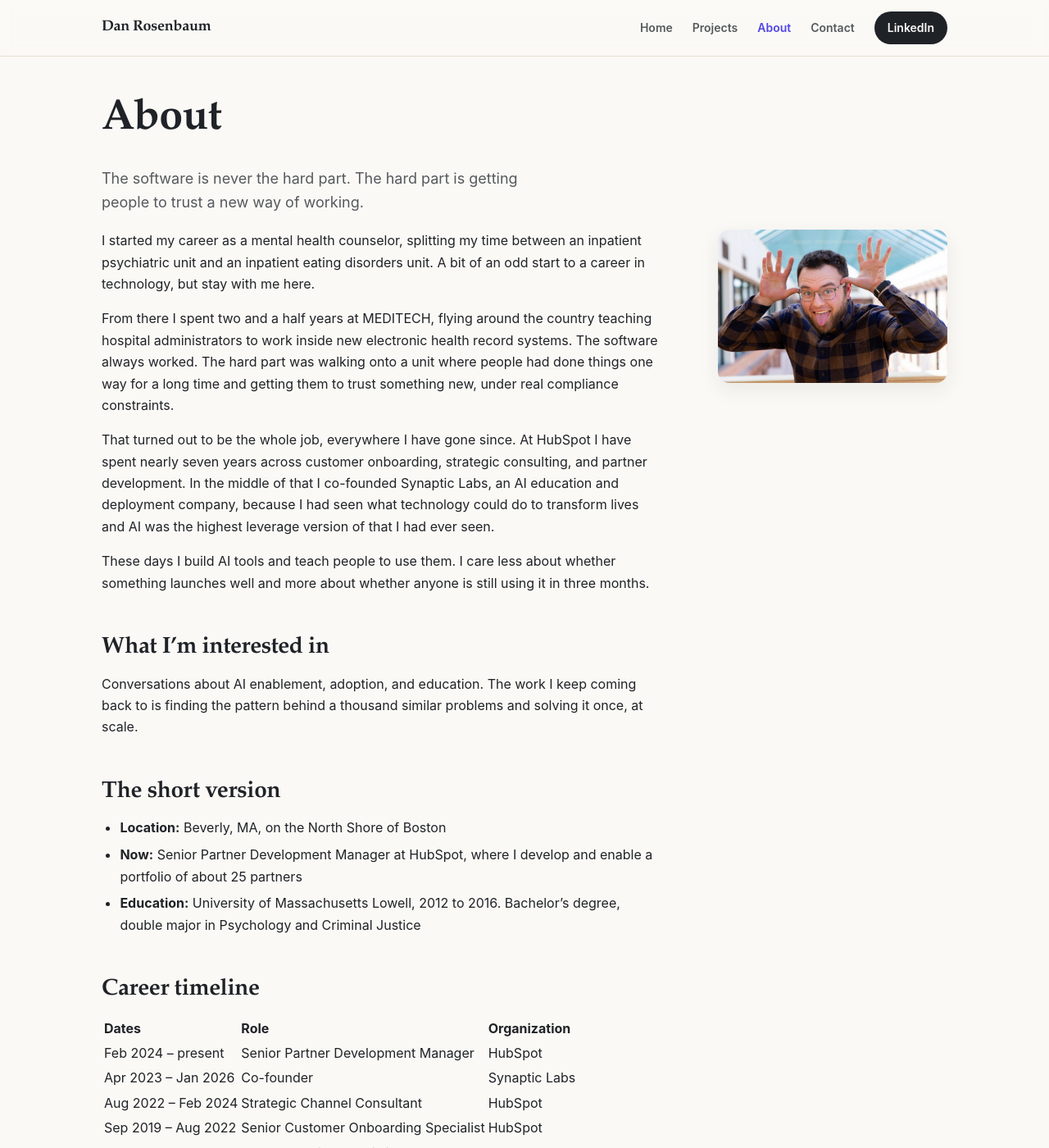
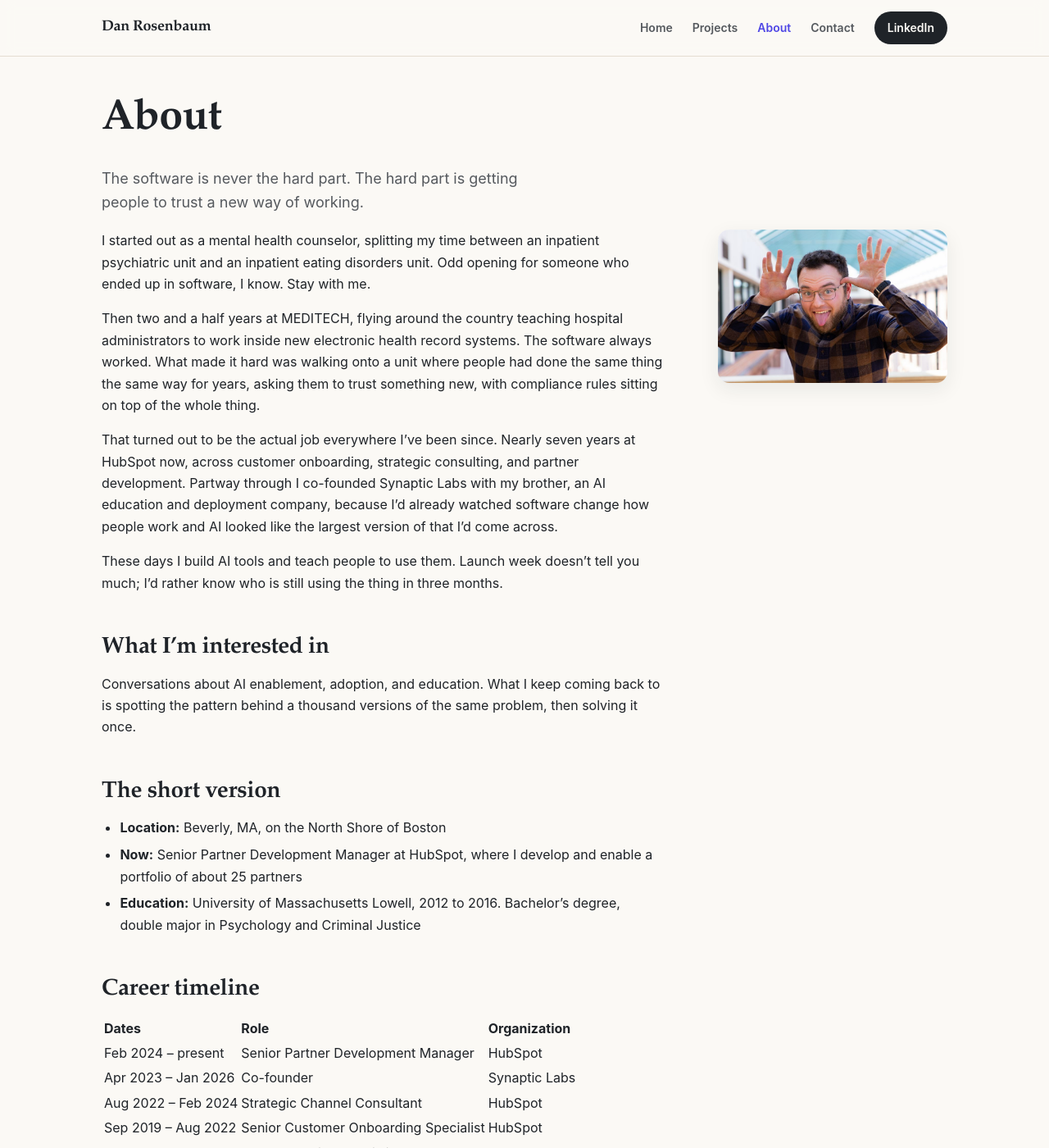
Before and after one commit to drosenbaum1794/portfolio, a Jekyll site: the page built from about.md, in a window 1280 px wide and 1400 px high. Shown: the whole window at 82% size. Built offline with Jekyll 4.4.1, drawn with Linux system fonts in a browser that asks for light colours; some of the changed text lies outside the part shown.

Commit message:
Rewrite the site-level copy in a plainer voice
The pages shared two habits that read as machine-written. Almost every
sentence grouped things in threes (enablement/education/tools,
was/happened/took, hospitals/HubSpot/AI), and nothing used a contraction,
which nobody does when describing their own career out loud.

Rewrote index, about, contact, the projects subtitle, and the config
tagline and description: contractions throughout, sentence lengths that
actually vary, and the rhetorical triples broken except where three items
are genuinely three items, such as the HubSpot roles.

Every fact is unchanged. Dates, the nine years, the seven years at
HubSpot, the timeline table, the degree, and the location all carry over
exactly. Nothing was invented to make a sentence land better.

Kept the "Counselor turned implementer turned builder" headline as-is. It
is a triple, but it is an accurate three-step career and it sounds like
something a person would say.

Also swapped an em dash for a period in a _config.yml comment, matching
the voice rules already in the README.

Co-Authored-By: Claude Opus 5 <noreply@anthropic.com>

```diff
--- a/_config.yml
+++ b/_config.yml
@@ -4,10 +4,10 @@
 # ------------------------------------------------------------------
 
 title: "Dan Rosenbaum"
-tagline: "AI enablement, education, and tools that get used"
+tagline: "AI tools people still use in month three"
 description: >-
-  I build AI tools people actually adopt, and I measure whether they keep
-  using them.
+  I build AI tools inside real companies, then go back months later to find
+  out who is still using them.
 
 # Used to build absolute URLs (leave baseurl blank for a *.github.io user site,
 # or set it to "/your-repo-name" for a project site. See README).
@@ -28,7 +28,7 @@ author:
   photo_alt: "Dan Rosenbaum, smiling with arms crossed"
 
 # ------------------------------------------------------------------
-# Collections — projects live here as individual markdown files.
+# Collections. Projects live here as individual markdown files.
 # See README.md for how to add a new one.
 # ------------------------------------------------------------------
 collections:
--- a/about.md
+++ b/about.md
@@ -6,32 +6,31 @@ permalink: /about/
 photo: "/assets/images/dan-about.jpg"
 photo_alt: "Dan Rosenbaum pulling a playful face, hands raised beside his head"
 ---
-I started my career as a mental health counselor, splitting my time between an
-inpatient psychiatric unit and an inpatient eating disorders unit. A bit of an
-odd start to a career in technology, but stay with me here.
+I started out as a mental health counselor, splitting my time between an
+inpatient psychiatric unit and an inpatient eating disorders unit. Odd opening
+for someone who ended up in software, I know. Stay with me.
 
-From there I spent two and a half years at MEDITECH, flying around the country
-teaching hospital administrators to work inside new electronic health record
-systems. The software always worked. The hard part was walking onto a unit
-where people had done things one way for a long time and getting them to trust
-something new, under real compliance constraints.
+Then two and a half years at MEDITECH, flying around the country teaching
+hospital administrators to work inside new electronic health record systems.
+The software always worked. What made it hard was walking onto a unit where
+people had done the same thing the same way for years, asking them to trust
+something new, with compliance rules sitting on top of the whole thing.
 
-That turned out to be the whole job, everywhere I have gone since. At HubSpot I
-have spent nearly seven years across customer onboarding, strategic consulting,
-and partner development. In the middle of that I co-founded Synaptic Labs, an
-AI education and deployment company, because I had seen what technology could
-do to transform lives and AI was the highest leverage version of that I had
-ever seen.
+That turned out to be the actual job everywhere I've been since. Nearly seven
+years at HubSpot now, across customer onboarding, strategic consulting, and
+partner development. Partway through I co-founded Synaptic Labs with my
+brother, an AI education and deployment company, because I'd already watched
+software change how people work and AI looked like the largest version of that
+I'd come across.
 
-These days I build AI tools and teach people to use them. I care less about
-whether something launches well and more about whether anyone is still using it
-in three months.
+These days I build AI tools and teach people to use them. Launch week doesn't
+tell you much; I'd rather know who is still using the thing in three months.
 
 ## What I'm interested in
 
-Conversations about AI enablement, adoption, and education. The work I keep
-coming back to is finding the pattern behind a thousand similar problems and
-solving it once, at scale.
+Conversations about AI enablement, adoption, and education. What I keep coming
+back to is spotting the pattern behind a thousand versions of the same problem,
+then solving it once.
 
 ## The short version
 
```
Also changed, not shown: other parts of about.md (+1 -1 lines), contact.md (+3 -3 lines), index.md (+3 -3 lines), projects.md (+1 -1 lines).
